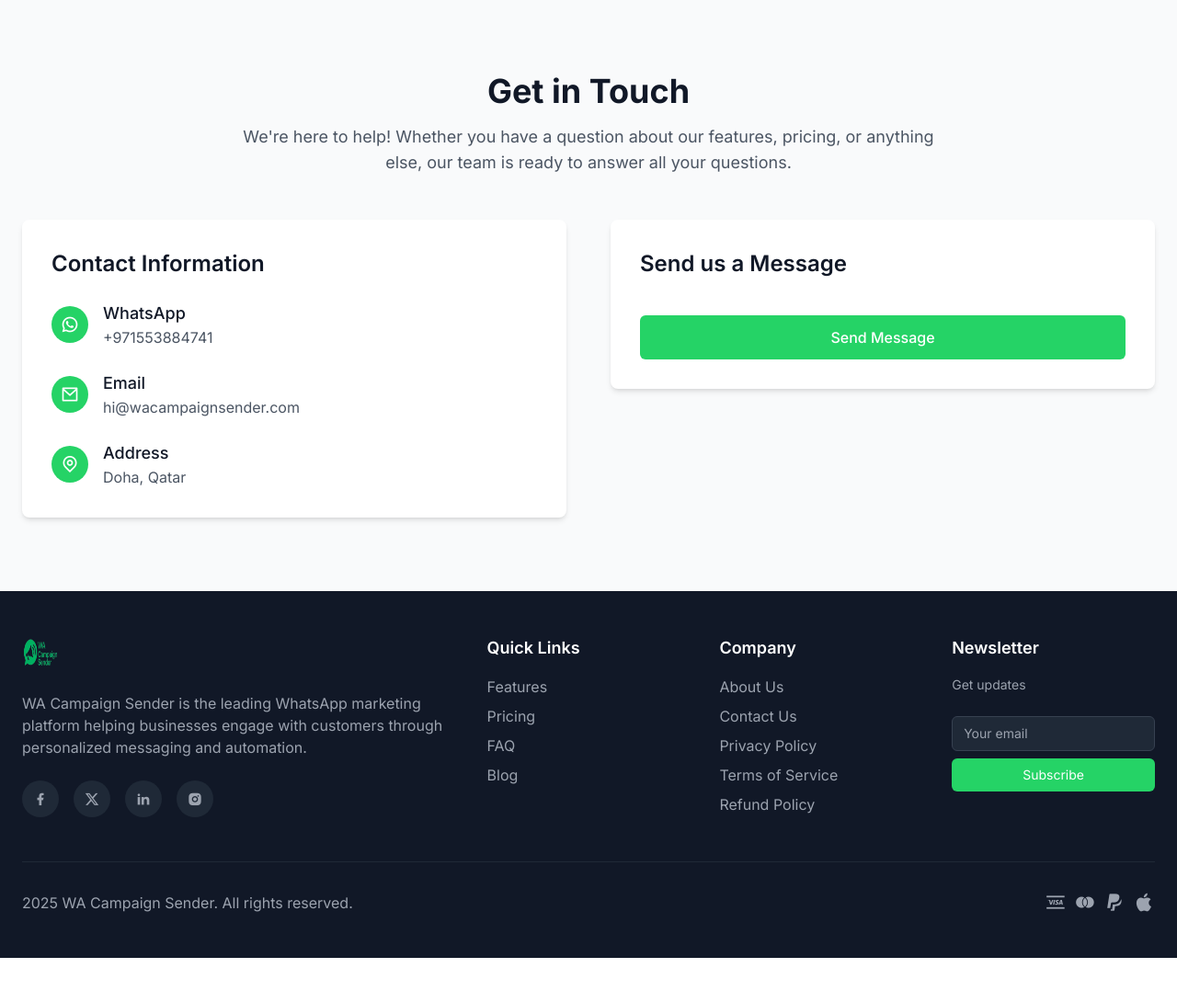
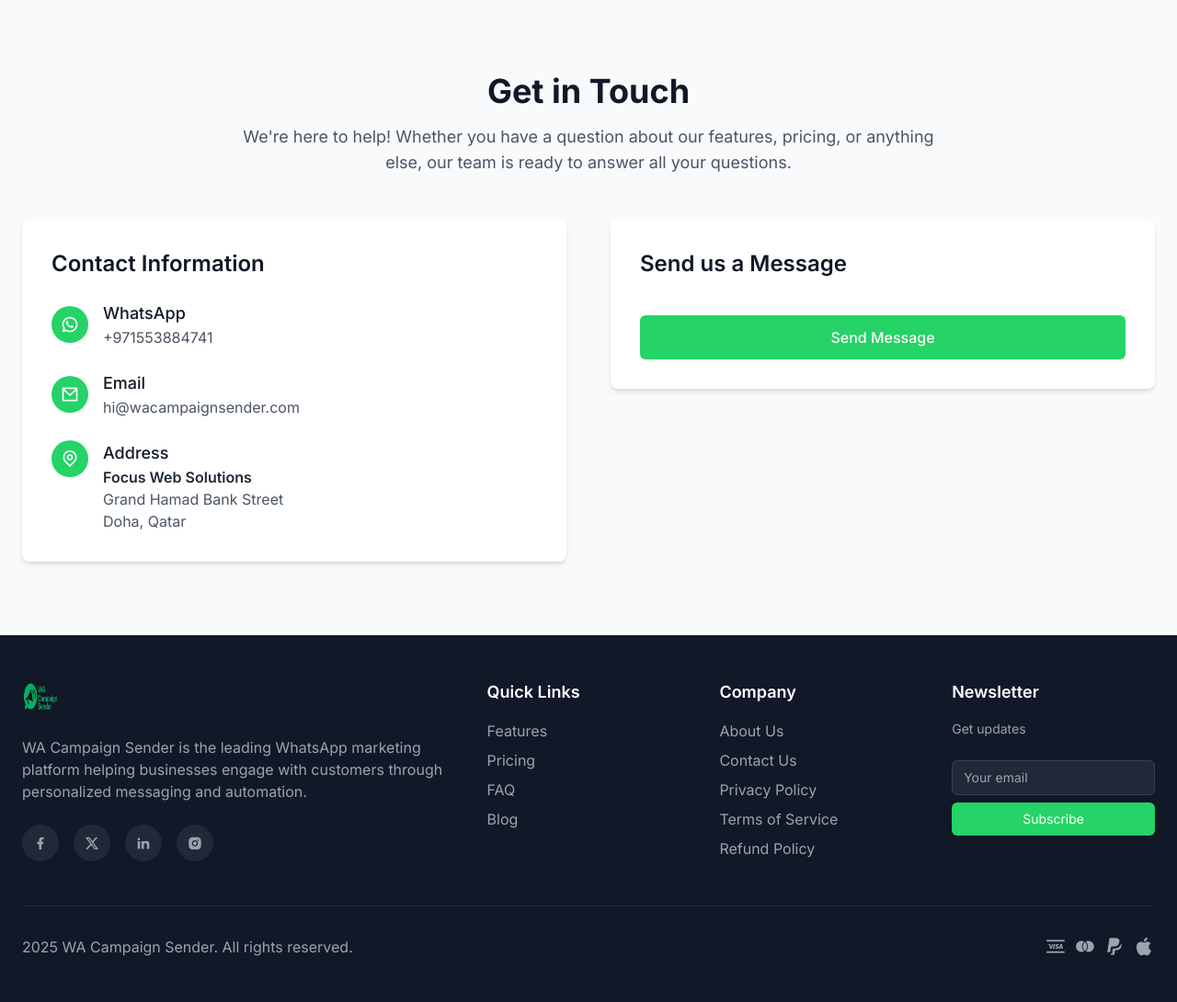
Before and after one commit to AbdulHakeemPH40/wa_campiagn_sender, a Django app: template sitevisitor/templates/sitevisitor/contact.html in a window 1280 px wide. Shown: the part 73-1163 px from the top of the page at 92% size. Before the commit the page ends 1115 px from the top, so only its background shows below. Run offline with Django 3.2, Linux system fonts and the light colour scheme; the template is opened without the code that fills it, so the values that code supplies are empty; some libraries are stand-ins or nearby versions.

Commit message:
Update contact page with full legal address - Focus Web Solutions, Grand Hamad Bank Street, Doha Qatar

```diff
--- a/sitevisitor/templates/sitevisitor/contact.html
+++ b/sitevisitor/templates/sitevisitor/contact.html
@@ -36,12 +36,14 @@
                             <p class="text-gray-600">hi@wacampaignsender.com</p>
                         </div>
                     </div>
-                    <div class="flex items-center">
+                    <div class="flex items-start">
                         <div class="flex-shrink-0 w-10 h-10 rounded-full bg-primary text-white flex items-center justify-center">
                             <i class="ri-map-pin-line text-xl"></i>
                         </div>
                         <div class="ml-4">
                             <h3 class="text-lg font-medium text-gray-900">Address</h3>
+                            <p class="text-gray-800 font-semibold">Focus Web Solutions</p>
+                            <p class="text-gray-600">Grand Hamad Bank Street</p>
                             <p class="text-gray-600">Doha, Qatar</p>
                         </div>
                     </div>
```
